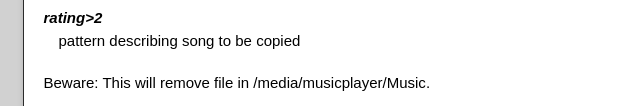
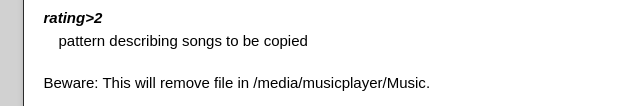
Before and after one commit to vanicat/xmms2-sync, a plain HTML site: page index.html in a window 1280 px wide. Shown: the part 694-800 px from the top of the page, 280-920 px from the left. Drawn offline with nearby package versions, Linux system fonts and the light colour scheme.

Commit message:
Correct a typo.

```diff
--- a/index.html
+++ b/index.html
@@ -55,7 +55,7 @@ too big music collection or a too small mobile music player.</p>
 <dt>/media/musicplayer/Music</dt> <dd>The second path is where you want the
   music to be coped. <em>unknown file will be deleted</em>
 </dd>
-<dt>rating&gt;2</dt> <dd>pattern describing song to be copied</dd>
+<dt>rating&gt;2</dt> <dd>pattern describing songs to be copied</dd>
 </dl><p>Beware: <em>This will remove file in /media/musicplayer/Music</em>.</p>
 
 <p>If you want to know what will be done before doing it, add /-n/ to the
```
